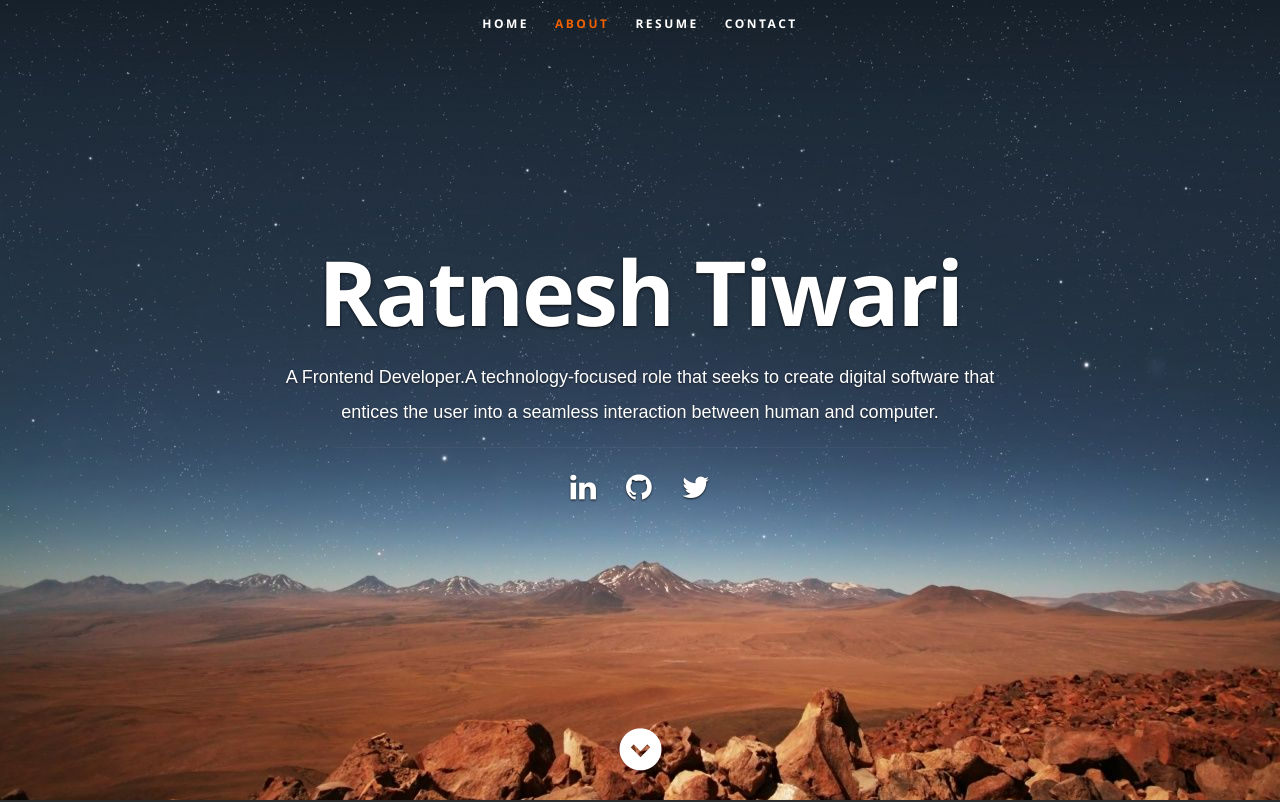
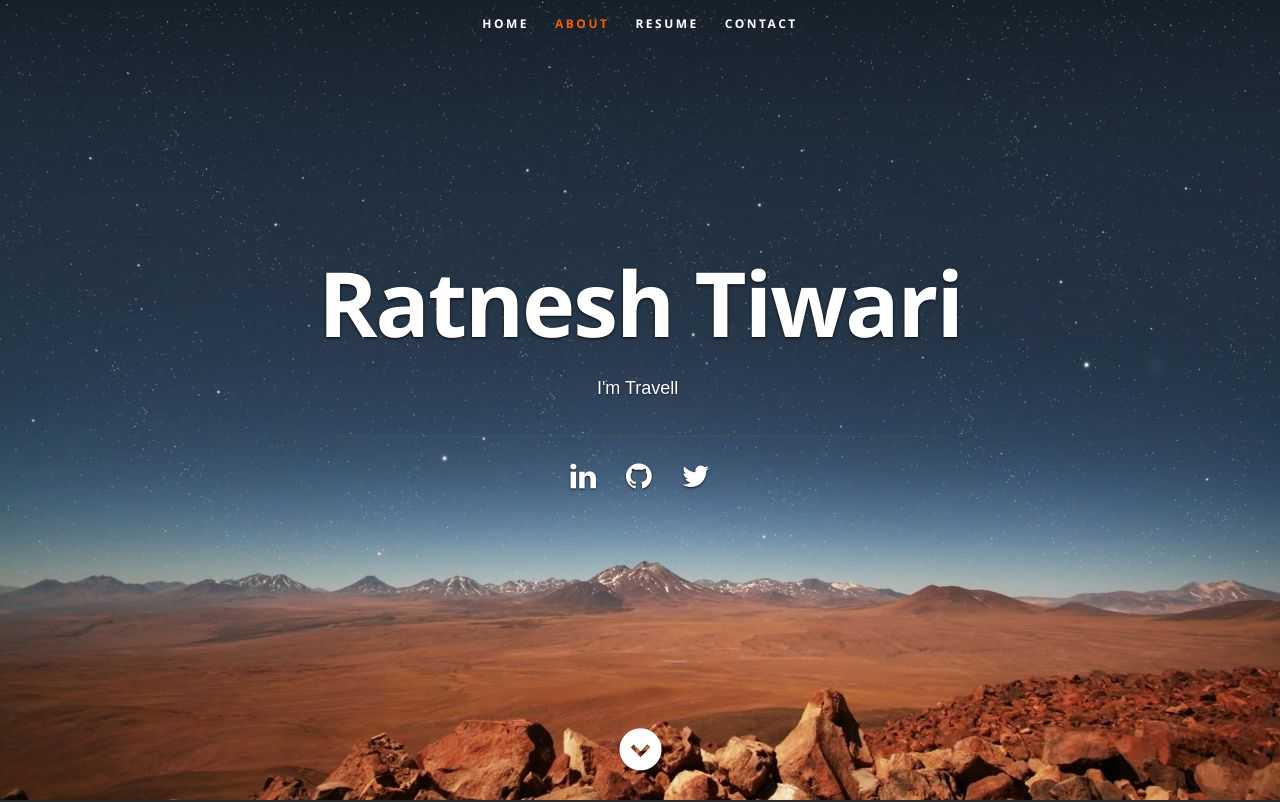
Before and after one commit to learnwithratnesh/portfolio, a React (Create React App) app: page / in a window 1280 px wide. Shown: the top 802 px of the page. Built offline with nearby package versions, Linux system fonts and the light colour scheme.

Commit message:
add animation

```diff
--- a/package.json
+++ b/package.json
@@ -6,7 +6,8 @@
     "aos": "^2.3.4",
     "react": "^16.6.0",
     "react-dom": "^16.6.0",
-    "react-scripts": "4.0.0"
+    "react-scripts": "4.0.0",
+    "react-typical": "^0.1.3"
   },
   "scripts": {
     "start": "react-scripts start",
--- a/src/components/ContactUs.js
+++ b/src/components/ContactUs.js
@@ -1,4 +1,4 @@
-import React, { Component } from 'react';
+import React, { Component } from "react";
 export default class ContactUs extends Component {
   render() {
     let resumeData = this.props.resumeData;
@@ -14,9 +14,7 @@ export default class ContactUs extends Component {
         <div className="row">
           <aside className="eigth columns footer-widgets">
             <div className="widget">
-                <h4>Linked in :
-                  {resumeData.linkedinId}
-                </h4>
+              <h4>Linked in :{resumeData.linkedinId}</h4>
             </div>
           </aside>
         </div>
--- a/src/components/Header.js
+++ b/src/components/Header.js
@@ -1,6 +1,7 @@
 /* eslint-disable react/jsx-no-target-blank */
 /* eslint-disable jsx-a11y/anchor-is-valid */
 import React, { Component } from "react";
+import Typical from "react-typical";
 export default class Header extends Component {
   render() {
     let resumeData = this.props.resumeData;
@@ -48,7 +49,21 @@ export default class Header extends Component {
             <div className="banner-text">
               <h1 className="responsive-headline">{resumeData.name}</h1>
               <h3 style={{ color: "#fff", fontFamily: "sans-serif " }}>
-                A {resumeData.role}.{resumeData.roleDescription}
+                {/* A {resumeData.role}.{resumeData.roleDescription} */}
+                <Typical
+                  steps={[
+                    "Hello world!",
+                    500,
+                    "I'm Full Stack Engineer",
+                    500,
+                    "I'm Traveller",
+                    500,
+                    `I'm a ${resumeData.role}.${resumeData.roleDescription}`,
+                    500,
+                  ]}
+                  loop={Infinity}
+                  wrapper="p"
+                />
               </h3>
               <hr />
               <ul className="social">
--- a/src/resumeData.js
+++ b/src/resumeData.js
@@ -5,7 +5,7 @@ let resumeData = {
   linkedinId: "https://www.linkedin.com/in/ratnesh-tiwari-427ab57a",
   skypeid: "Your skypeid",
   roleDescription:
-    "A technology-focused role that seeks to create digital software that entices the user into a seamless interaction between human and computer.",
+    "Technology-Focused role that seeks to create digital software that entices the user into a seamless interaction between human and computer.",
   socialLinks: [
     {
       name: "linkedin",
```
Lines whose indentation alone changed are shown as unchanged.
